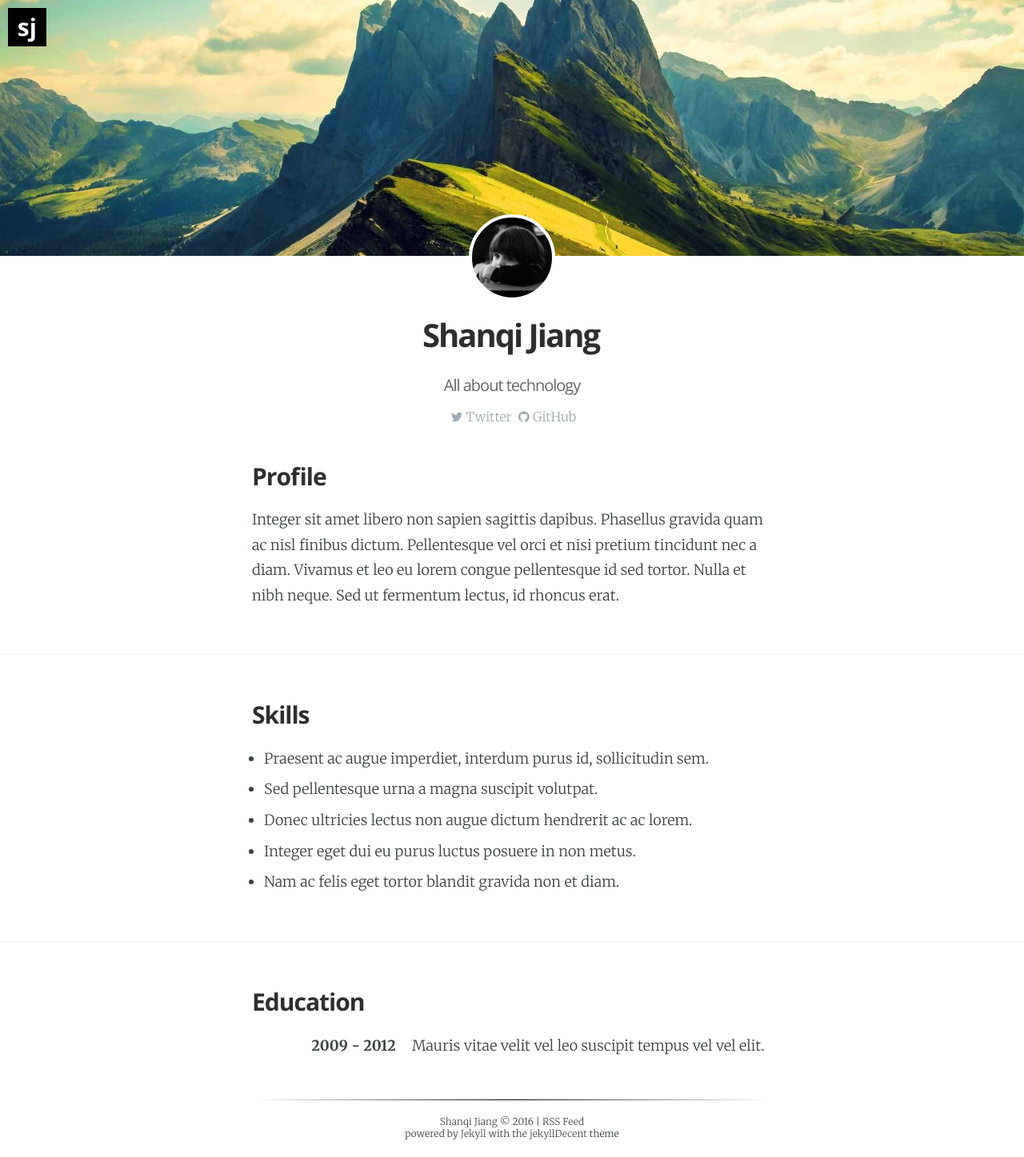
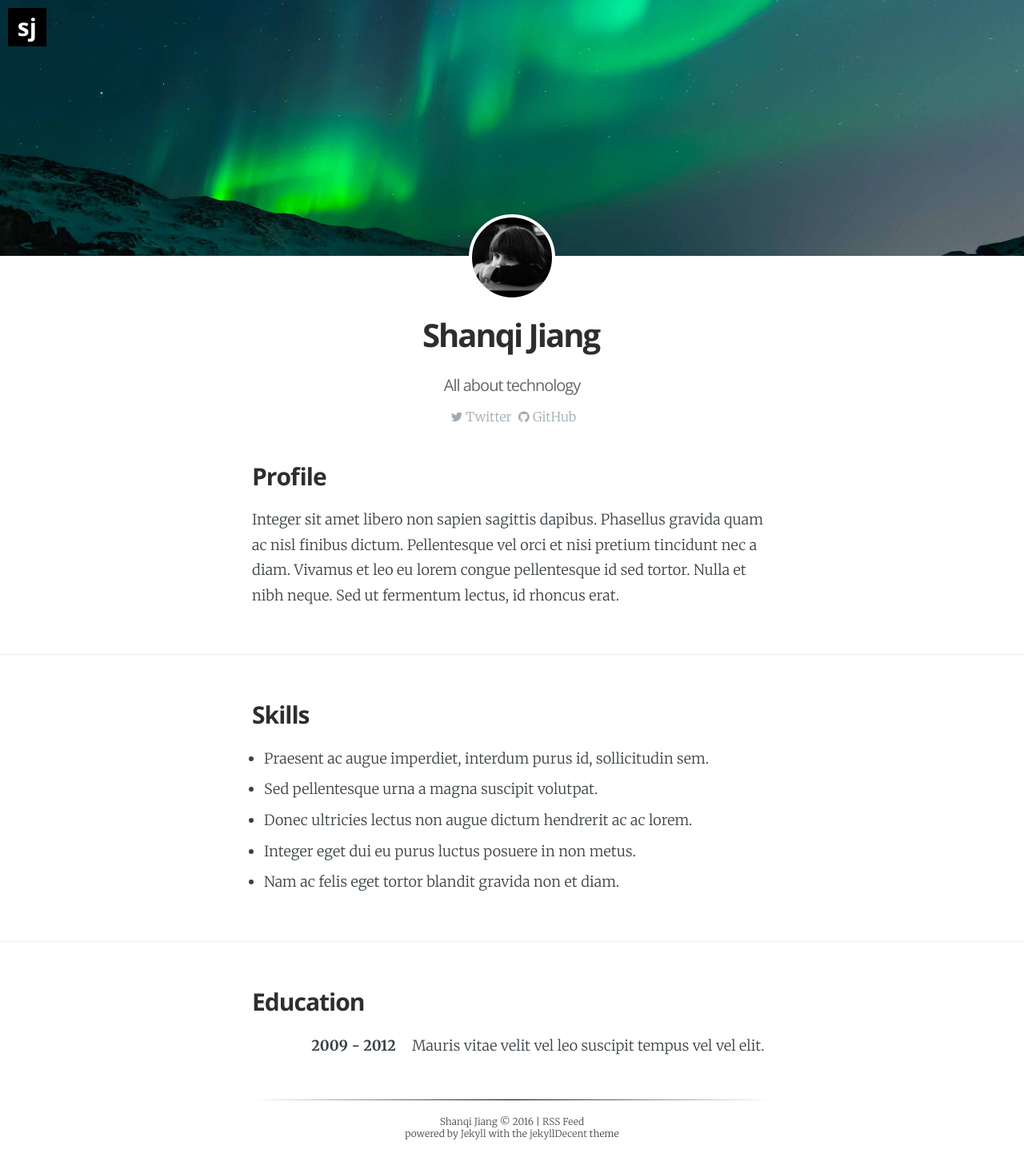
Before and after one commit to jpotato0o/jpotato0o.github.io, a Jekyll site: the page built from _pages/about.md, in a window 1280 px wide. Shown: the whole page at 80% size. Built offline with Jekyll 4.4.1, drawn with Linux system fonts in a browser that asks for light colours; some web fonts are replaced.

Commit message:
change the about's image

```diff
--- a/_data/authors.yml
+++ b/_data/authors.yml
@@ -22,7 +22,7 @@ default:                                                      # Fallback if noth
 sjiang:
   initial:      SJiang
   name:         "Shanqi Jiang"
-  cover:        /assets/mountain-alternative-cover.jpg
+  cover:        /assets/allaboutthenight.jpg
   picture:      /assets/sjiang.jpg
   bio:          All about technology
   location:     China
```
Also changed, not shown: assets/allaboutthenight.jpg (added).
